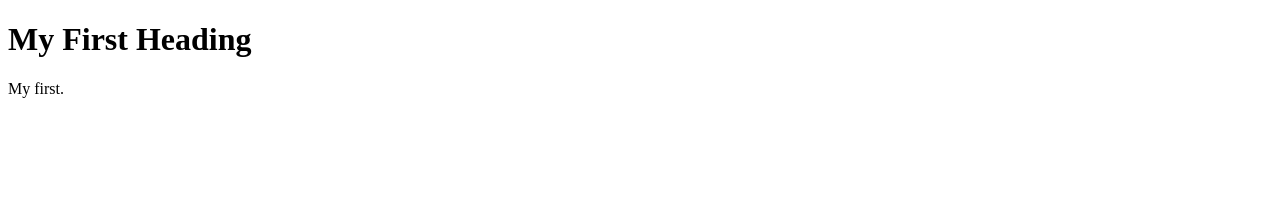
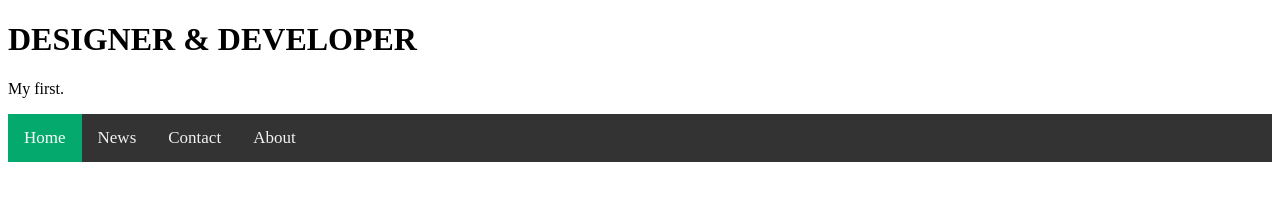
Before and after one commit to Laulecmor/Portfolio, a plain HTML site: page Portfolio/index.html in a window 1280 px wide. Drawn offline with Linux system fonts and the light colour scheme.

Commit message:
added css to html

```diff
--- a/Portfolio/index.html
+++ b/Portfolio/index.html
@@ -1,9 +1,20 @@
 <!DOCTYPE html>
 <html>
+<head>
+   <link rel="stylesheet" href="styles.css">
+</head>
 <body>
 
-<h1>My First Heading</h1>
+<h1>DESIGNER & DEVELOPER</h1>
 <p>My first.</p>
+
+
+<div class="topnav">
+    <a class="active" href="#home">Home</a>
+    <a href="#news">News</a>
+    <a href="#contact">Contact</a>
+    <a href="#about">About</a>
+</div>
 
 </body>
 </html>
--- /dev/null
+++ b/Portfolio/styles.css
@@ -0,0 +1,23 @@
+.topnav {
+    overflow: hidden;
+    background-color: #333;
+  }
+
+  .topnav a {
+    float: left;
+    color: #f2f2f2;
+    text-align: center;
+    padding: 14px 16px;
+    text-decoration: none;
+    font-size: 17px;
+  }
+
+  .topnav a:hover {
+    background-color: #ddd;
+    color: black;
+  }
+
+  .topnav a.active {
+    background-color: #04AA6D;
+    color: white;
+  }
```
Also changed, not shown: Portfolio/assets.css (deleted).
